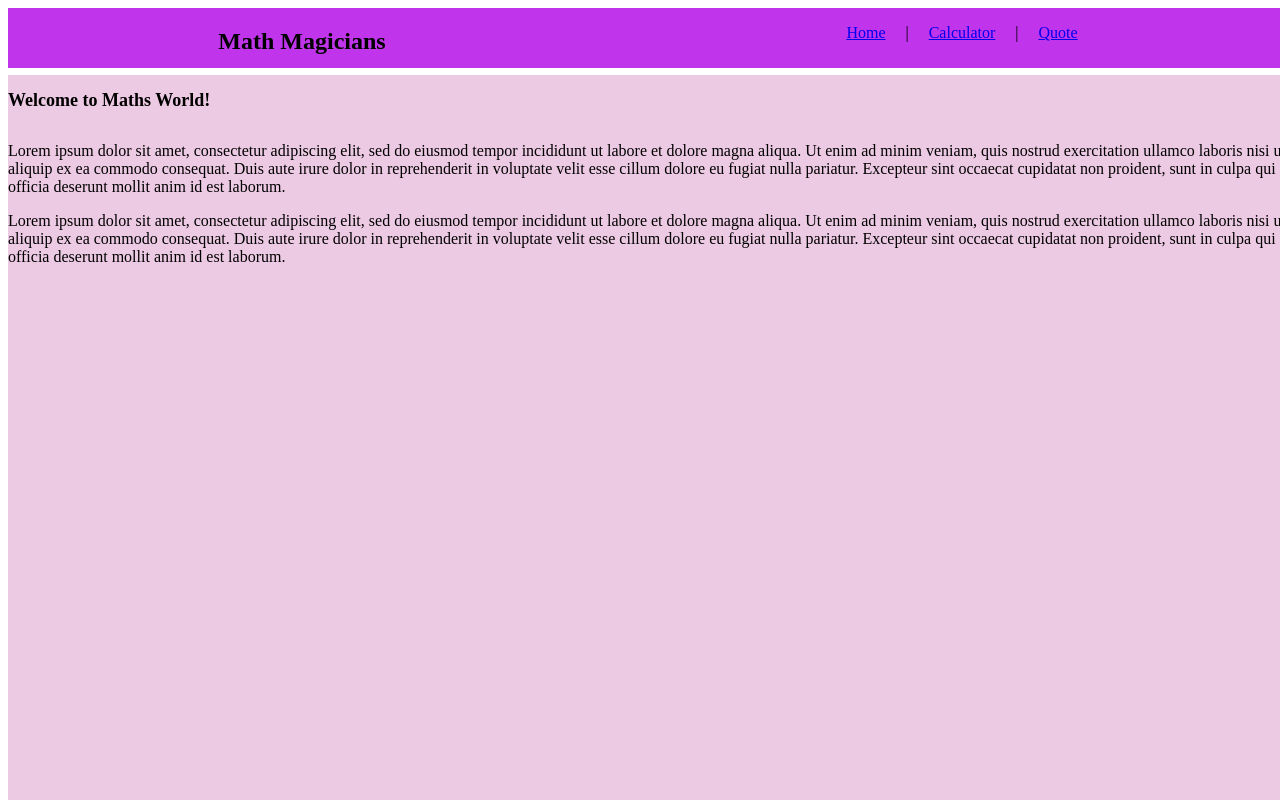
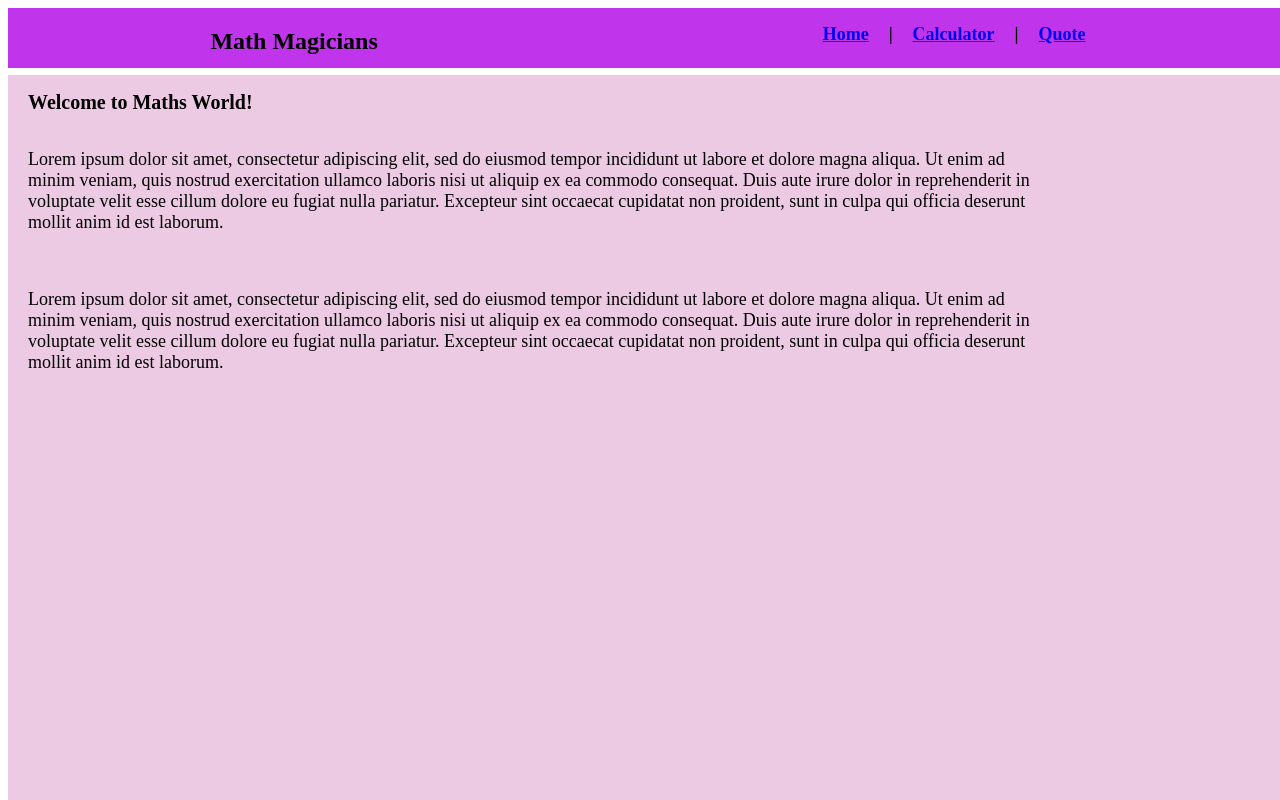
Before and after one commit to Loltolo-Lesapiti/Math-magicians, a React (Create React App) app: page / in a window 1280 px wide. Built offline with nearby package versions, Linux system fonts and the light colour scheme.

Commit message:
Update quotes page

```diff
--- a/src/index.css
+++ b/src/index.css
@@ -52,6 +52,11 @@ nav ul {
   display: flex;
   gap: 20px;
 }
+nav ul li {
+  text-decoration: none;
+  font-size: 18px;
+  font-weight: bold;
+}
 
 .homeContainer {
   display: flex;
@@ -61,8 +66,9 @@ nav ul {
 }
 
 .homeContainer h2 {
-  font-size: 18px;
+  font-size: 20px;
   font-weight: bold;
+  margin-left: 20px;
 }
 
 .calculatorContainer {
@@ -88,3 +94,14 @@ nav ul {
 .QuoteContainer h2 {
   margin-top: 20px;
 }
+.description {
+  display: flex;
+  flex-direction: column;
+  width: 80%;
+  gap: 20px;
+  margin-left: 20px;
+}
+.description {
+  font-size: 18px;
+  font-weight: 100;
+}
--- a/src/pages/Home.js
+++ b/src/pages/Home.js
@@ -1,4 +1,4 @@
-import React from 'react';
+import React from "react";
 
 const Home = () => (
   <div className="homeContainer">
```
